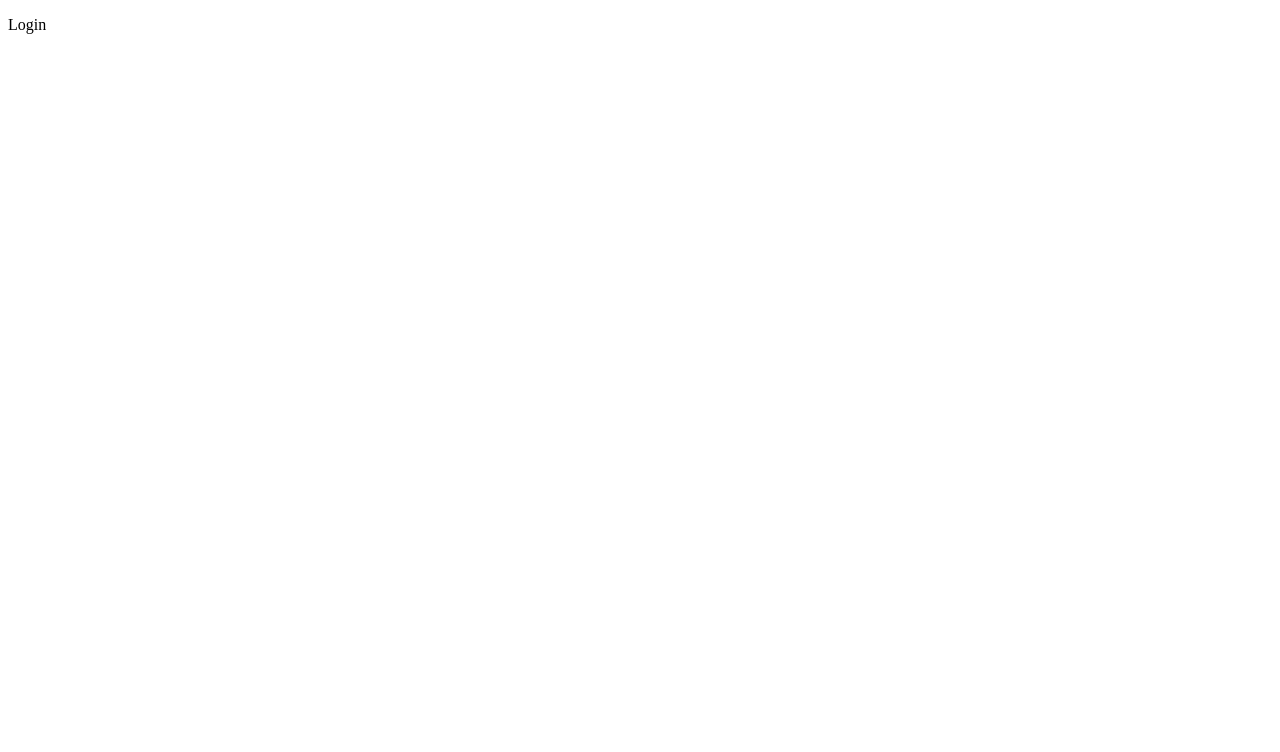
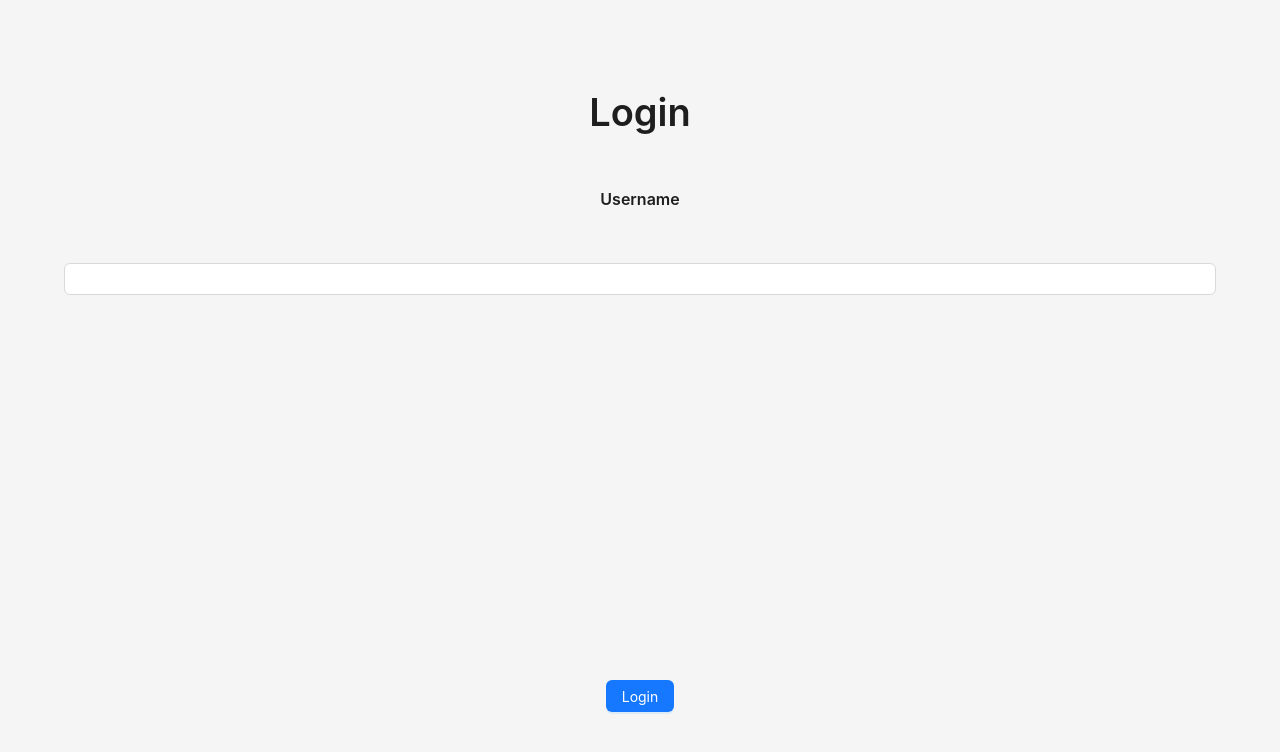
Before and after one commit to Erickowski/vite_react_weather_app, a React (Vite) app: page / in a window 1280 px wide. Shown: the top 752 px of the page. Built offline with nearby package versions, Linux system fonts and the light colour scheme.

Commit message:
Create form for login view

```diff
--- a/package.json
+++ b/package.json
@@ -10,6 +10,7 @@
     "preview": "vite preview"
   },
   "dependencies": {
+    "antd": "^5.19.3",
     "react": "^18.2.0",
     "react-dom": "^18.2.0"
   },
--- /dev/null
+++ b/src/index.css
@@ -0,0 +1,7 @@
+* {
+  box-sizing: border-box;
+}
+
+body {
+  margin: 0;
+}
--- a/src/main.tsx
+++ b/src/main.tsx
@@ -2,6 +2,8 @@ import React from "react";
 import ReactDOM from "react-dom/client";
 
 import { Login } from "@src/views";
+
+import "./index.css";
 
 ReactDOM.createRoot(document.getElementById("root")!).render(
   <React.StrictMode>
--- a/src/views/login.tsx
+++ /dev/null
@@ -1,3 +0,0 @@
-export function Login() {
-  return <p>Login</p>;
-}
--- /dev/null
+++ b/src/views/login/index.ts
@@ -0,0 +1 @@
+export * from "./login";
--- /dev/null
+++ b/src/views/login/login.tsx
@@ -0,0 +1,35 @@
+import { ChangeEvent, useState } from "react";
+
+import { Button, Input, Layout, Typography } from "antd";
+import { Content, Footer, Header } from "antd/es/layout/layout";
+
+import { STYLES } from "./styles";
+
+export function Login() {
+  const [username, setUsername] = useState("");
+
+  const handleChangeUsername = (e: ChangeEvent<HTMLInputElement>) => {
+    setUsername(e.target.value);
+  };
+
+  const handleLogin = () => {
+    window.alert("Hello " + username);
+  };
+
+  return (
+    <Layout style={STYLES.layout}>
+      <Header style={STYLES.header}>
+        <Typography.Title level={1}>Login</Typography.Title>
+      </Header>
+      <Content style={STYLES.content}>
+        <Typography.Title level={5}>Username</Typography.Title>
+        <Input value={username} onChange={handleChangeUsername} />
+      </Content>
+      <Footer style={STYLES.footer}>
+        <Button type="primary" onClick={handleLogin}>
+          Login
+        </Button>
+      </Footer>
+    </Layout>
+  );
+}
--- /dev/null
+++ b/src/views/login/styles.ts
@@ -0,0 +1,22 @@
+export const STYLES: Record<string, React.CSSProperties> = {
+  layout: {
+    overflow: "hidden",
+    height: "100vh",
+    padding: 64,
+  },
+  header: {
+    textAlign: "center",
+    height: 96,
+    paddingInline: 48,
+    lineHeight: "64px",
+    backgroundColor: "transparent",
+  },
+  content: {
+    textAlign: "center",
+    minHeight: 120,
+    lineHeight: "120px",
+  },
+  footer: {
+    textAlign: "center",
+  },
+};
```
Also changed, not shown: 1 other file (tests, documents, lock files or other folders).
